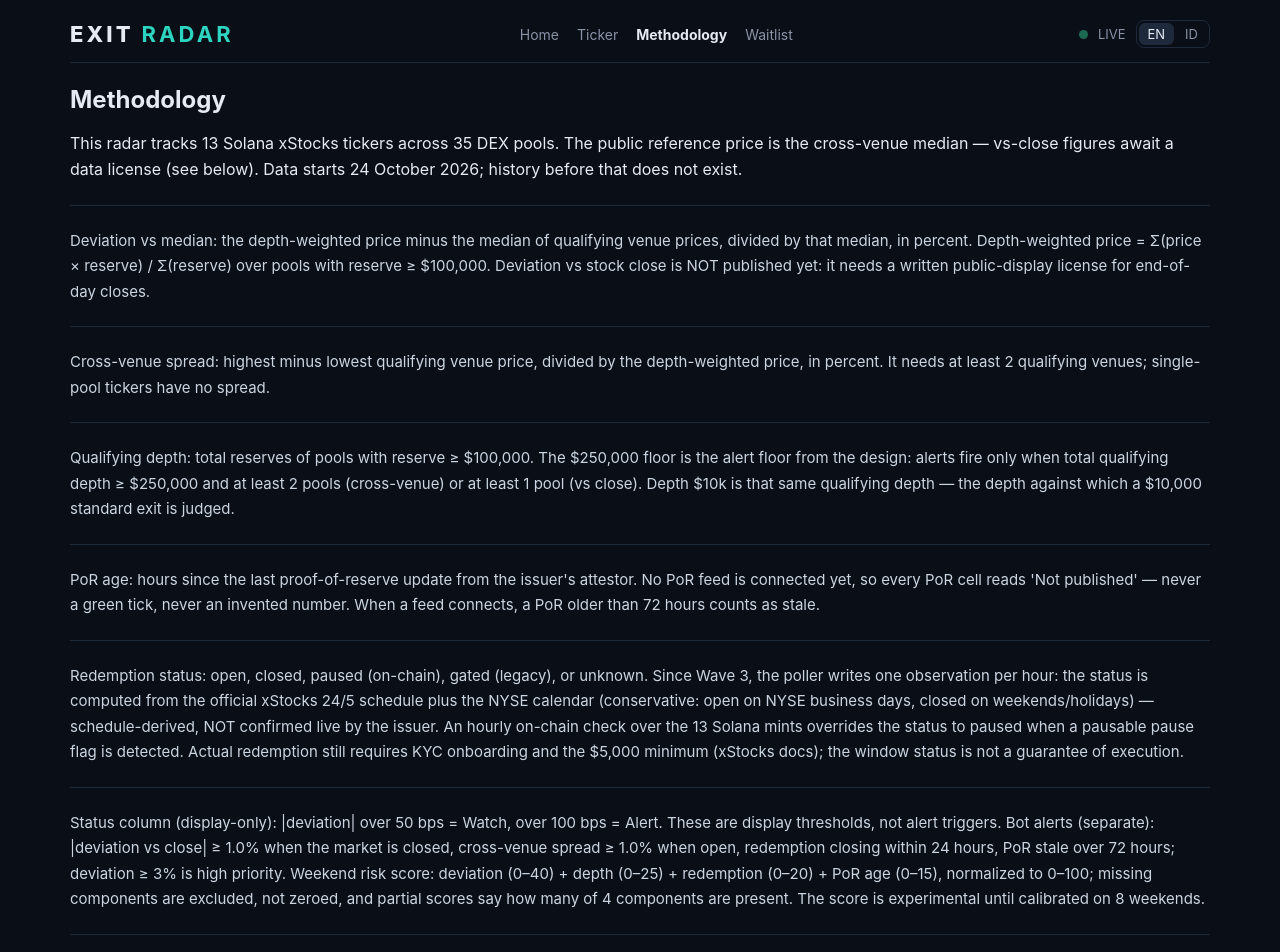
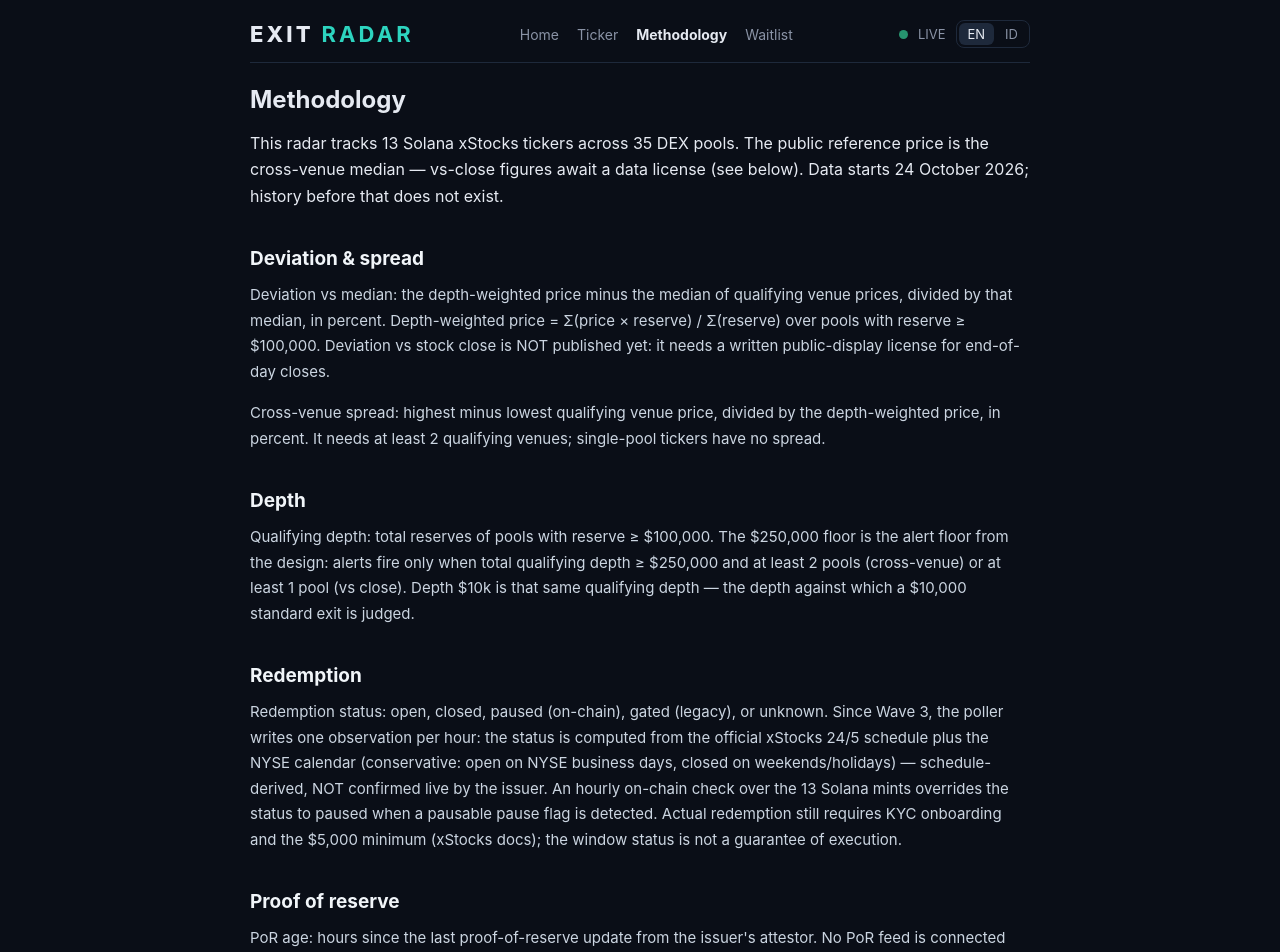
Before and after one commit to rwnliwan/radar-tokenized-stocks, a Next.js app in the folder web/: page /methodology in a window 1280 px wide. Shown: the top 952 px of the page. Built offline with nearby package versions, Linux system fonts and the light colour scheme.

Commit message:
methodology: 9 titled sections + reading width, paragraph wording untouched

```diff
--- a/web/src/app/globals.css
+++ b/web/src/app/globals.css
@@ -204,7 +204,10 @@ nav a:hover { color: #e6eaf2; text-decoration: underline; }
 .formerror { color: #fca5a5; font-size: 14px; margin: 0; }
 
 .method-intro { font-size: 16px; line-height: 1.65; color: #e6eaf2; }
-.method { font-size: 15px; line-height: 1.7; color: #cbd5e1; }
+.method { font-size: 15px; line-height: 1.7; color: #cbd5e1; margin: 0 0 16px; }
+.method-wrap { max-width: 820px; }
+.method-section { margin: 38px 0 8px; }
+.method-section h2 { font-size: 19px; color: #f1f5f9; margin: 0 0 12px; }
 hr { border: 0; border-top: 1px solid #1e293b; margin: 22px 0; }
 section#waitlist { margin-top: 26px; }
 
--- a/web/src/app/methodology/page.tsx
+++ b/web/src/app/methodology/page.tsx
@@ -2,20 +2,22 @@
 
 import { useEffect, useState } from "react";
 import Header from "../Header";
-import { t, type Lang } from "../../lib/i18n";
+import { t, u, type Lang } from "../../lib/i18n";
 
-const METHOD_KEYS = [
-  "methodology_dev",
-  "methodology_spread",
-  "methodology_depth",
-  "methodology_por",
-  "methodology_redemption",
-  "methodology_thresholds",
-  "methodology_sources",
-  "methodology_limits",
-  "methodology_human",
-  "methodology_coming",
-] as const;
+// Sections group the 10 approved methodology paragraphs under headings so
+// the page scans instead of reading as one wall of text. Paragraph wording
+// is untouched; only the structure around it changed.
+const SECTIONS: { heading: string; keys: string[] }[] = [
+  { heading: "method_h_dev", keys: ["methodology_dev", "methodology_spread"] },
+  { heading: "method_h_depth", keys: ["methodology_depth"] },
+  { heading: "method_h_redemption", keys: ["methodology_redemption"] },
+  { heading: "method_h_por", keys: ["methodology_por"] },
+  { heading: "method_h_status", keys: ["methodology_thresholds"] },
+  { heading: "method_h_sources", keys: ["methodology_sources"] },
+  { heading: "method_h_limits", keys: ["methodology_limits"] },
+  { heading: "method_h_human", keys: ["methodology_human"] },
+  { heading: "method_h_coming", keys: ["methodology_coming"] },
+];
 
 export default function MethodologyPage() {
   const [lang, setLang] = useState<Lang>("en");
@@ -39,16 +41,21 @@ export default function MethodologyPage() {
   };
 
   return (
-    <div className="wrap">
+    <div className="wrap method-wrap">
       <Header lang={lang} onLangChange={toggleLang} active="methodology" />
       <h1>{t(lang, "methodology_title")}</h1>
       <p className="method-intro">{t(lang, "methodology_intro")}</p>
-      {METHOD_KEYS.map((k) => (
-        <div key={k}>
-          <hr />
-          <p className="method">{t(lang, k)}</p>
-        </div>
+      {SECTIONS.map((s) => (
+        <section key={s.heading} className="method-section">
+          <h2>{u(lang, s.heading)}</h2>
+          {s.keys.map((k) => (
+            <p key={k} className="method">
+              {t(lang, k)}
+            </p>
+          ))}
+        </section>
       ))}
+      <hr />
       <div className="foot">
         {t(lang, "disclaimer")} {t(lang, "footer_note")}
         <br />
--- a/web/src/lib/i18n.ts
+++ b/web/src/lib/i18n.ts
@@ -503,6 +503,15 @@ export const UI: Record<Lang, Record<string, string>> = {
     "chart_window_1h": "1 hour (per cycle)",
     "chart_last": "Last:",
     "risk_method_short": "Weekend exit-risk method v1",
+    "method_h_dev": "Deviation & spread",
+    "method_h_depth": "Depth",
+    "method_h_redemption": "Redemption",
+    "method_h_por": "Proof of reserve",
+    "method_h_status": "Status & alerts",
+    "method_h_sources": "Sources & data",
+    "method_h_limits": "Limitations",
+    "method_h_human": "Human-checked methodology",
+    "method_h_coming": "Coming soon",
     "csv_filename": "exit-radar-tickers.csv",
     "risk_score_value": "{score} / 100",
     "ticker_back_home": "Back to all tickers",
@@ -531,6 +540,15 @@ export const UI: Record<Lang, Record<string, string>> = {
     "chart_window_1h": "1 jam (per siklus)",
     "chart_last": "Terakhir:",
     "risk_method_short": "Metode risiko akhir pekan v1",
+    "method_h_dev": "Deviasi & spread",
+    "method_h_depth": "Kedalaman",
+    "method_h_redemption": "Redemption",
+    "method_h_por": "Proof of reserve",
+    "method_h_status": "Status & alert",
+    "method_h_sources": "Sumber & data",
+    "method_h_limits": "Batasan",
+    "method_h_human": "Metodologi diperiksa manusia",
+    "method_h_coming": "Segera hadir",
     "csv_filename": "exit-radar-tickers.csv",
     "risk_score_value": "{score} / 100",
     "ticker_back_home": "Kembali ke semua ticker",
```
Also changed, not shown: 1 other file (tests, documents, lock files or other folders).
